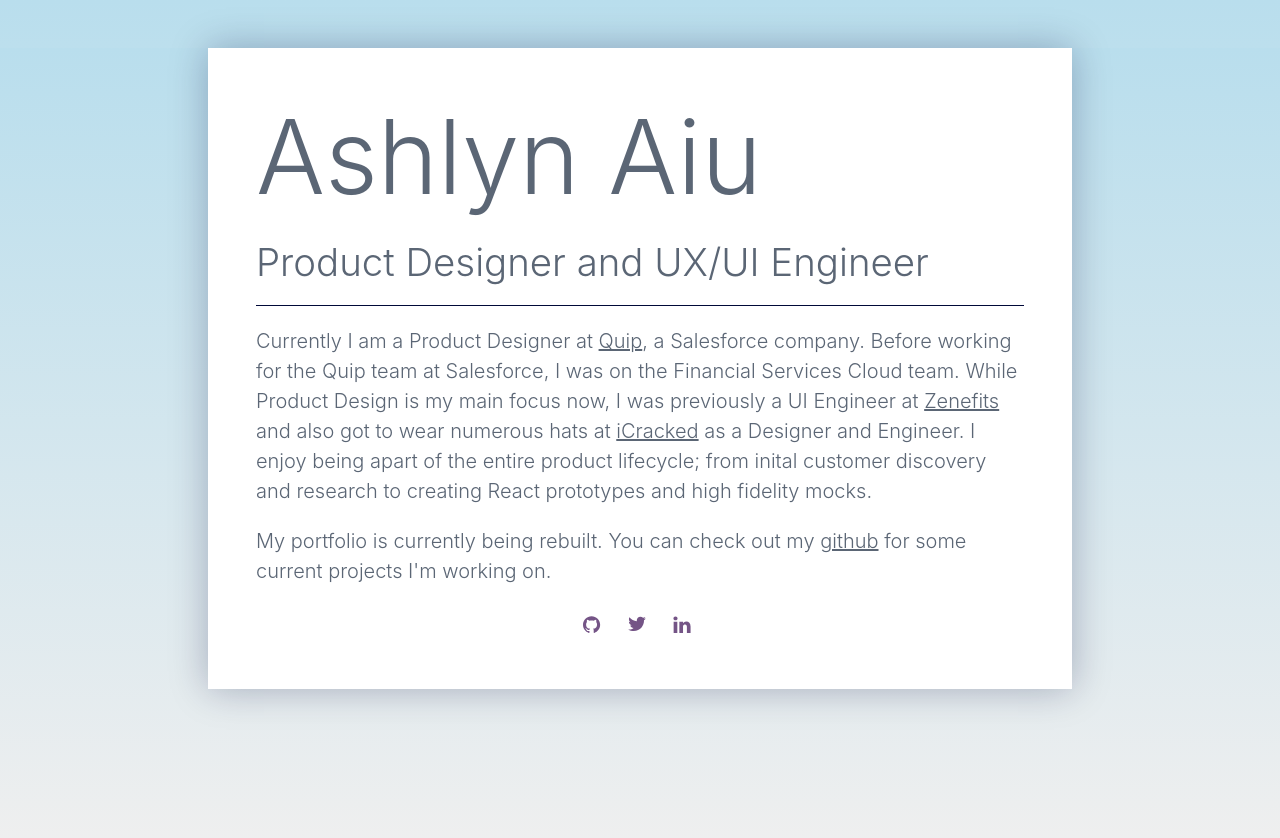
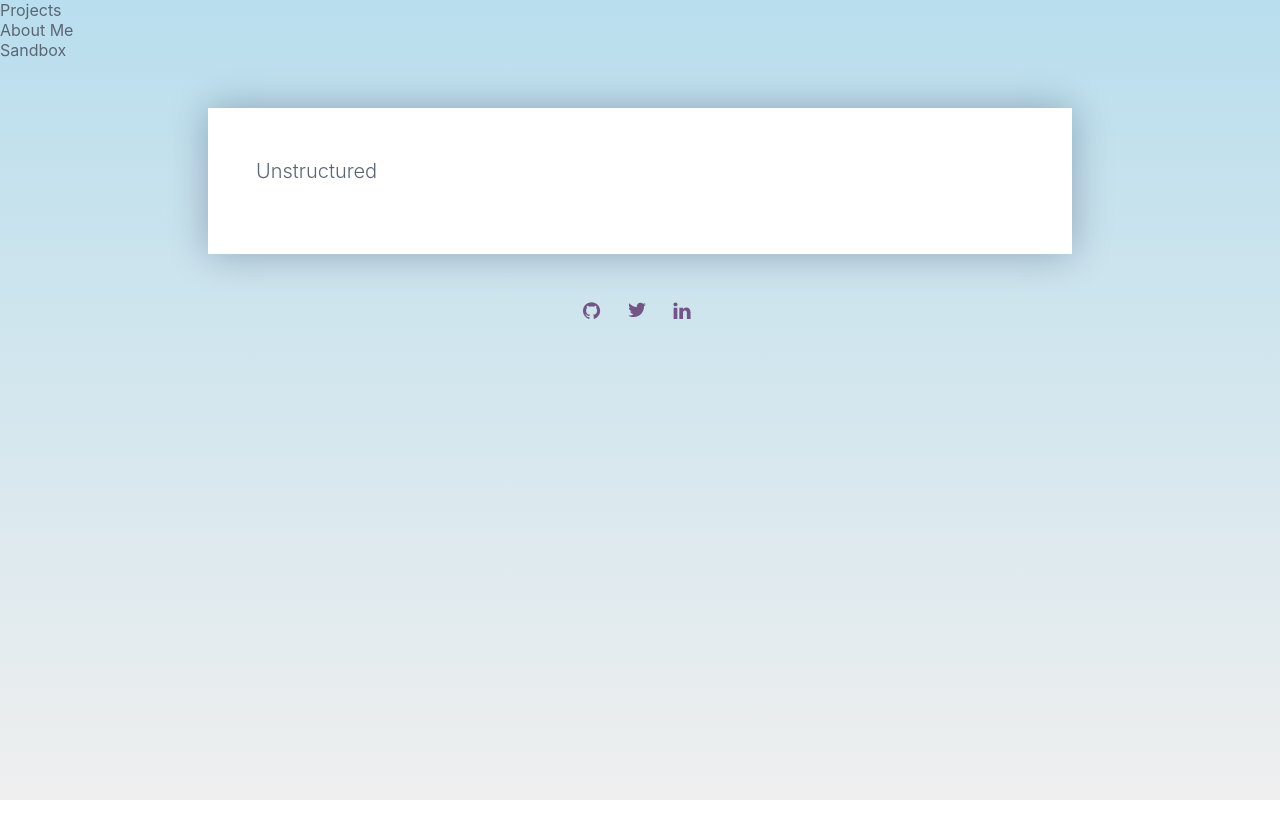
Before and after one commit to ashlynaiu/ashlyn-portfolio, a React (Create React App) app: page /unstructured in a window 1280 px wide. Shown: the top 838 px of the page. After the commit the page ends 800 px from the top, so only its background shows below. Built offline with nearby package versions, Linux system fonts and the light colour scheme.

Commit message:
start restructure of app

```diff
--- a/package.json
+++ b/package.json
@@ -6,6 +6,7 @@
     "react": "^16.5.1",
     "react-dom": "^16.5.1",
     "react-router": "^5.0.1",
+    "react-router-dom": "^5.1.2",
     "react-scripts": "^3.1.1"
   },
   "scripts": {
--- a/src/App.js
+++ b/src/App.js
@@ -1,12 +1,17 @@
 import React, { Component } from 'react';
 import Home from './components/Home';
+import Unstructured from './components/Unstructured';
+import { BrowserRouter as Router, Route } from 'react-router-dom';
 
 class App extends Component {
   render() {
     return (
-      <div className="mainContainer">
-        <Home></Home>
-      </div>
+      <Router>
+        <div className="mainContent">
+          <Route exact={true} path="/" component={Home} />
+          <Route path="/unstructured" component={() => <Unstructured />} />
+        </div>
+      </Router>
     );
   }
 }
--- a/src/components/Home.js
+++ b/src/components/Home.js
@@ -6,7 +6,6 @@
 class Home extends Component {
   render() {
     return (
-      <div className="mainContent">
         <div className="homepage" id="header-animation">
           <h1>Ashlyn Aiu</h1>
           <h2>Product Designer and UX/UI Engineer</h2>
@@ -14,8 +13,6 @@
 
           <p>My portfolio is currently being rebuilt. You can check out my <a href="https://github.com/ashlynaiu" target="_blank" rel="noopener noreferrer">github</a> for some current projects I'm working on.</p>
         </div>
-        <Footer></Footer>
-      </div>
     );
   }
 }
--- /dev/null
+++ b/src/components/Unstructured.js
@@ -0,0 +1,13 @@
+import React, { Component } from 'react';
+
+class Unstructured extends Component {
+  render() {
+    return (
+      <div>
+        <p>Unstructured</p>
+      </div>
+    );
+  }
+}
+
+export default Unstructured;
--- a/src/index.js
+++ b/src/index.js
@@ -1,9 +1,21 @@
 import React from 'react';
 import ReactDOM from 'react-dom';
 import App from './App';
+import Footer from './components/Footer';
+import Header from './components/Header';
 import './styles/App.css';
 
+const Root = () => {
+  return (
+      <div className="mainContainer">
+        <Header />
+          <App />
+        <Footer />
+      </div>
+  )
+}
+
 ReactDOM.render(
-  <App />,
+  <Root />,
   document.getElementById('root')
 );
```
Also changed, not shown: 1 other file (tests, documents, lock files or other folders).
